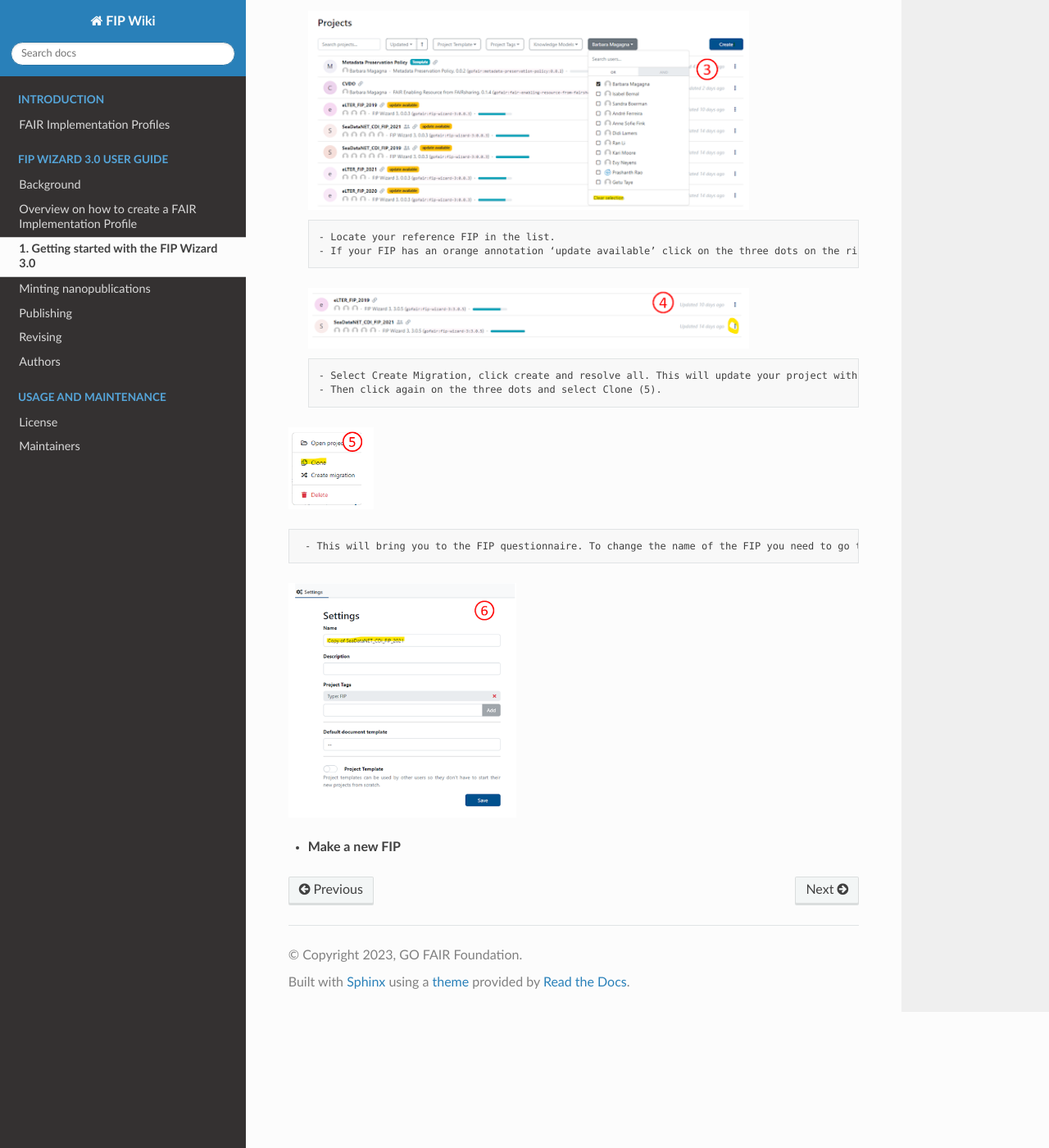
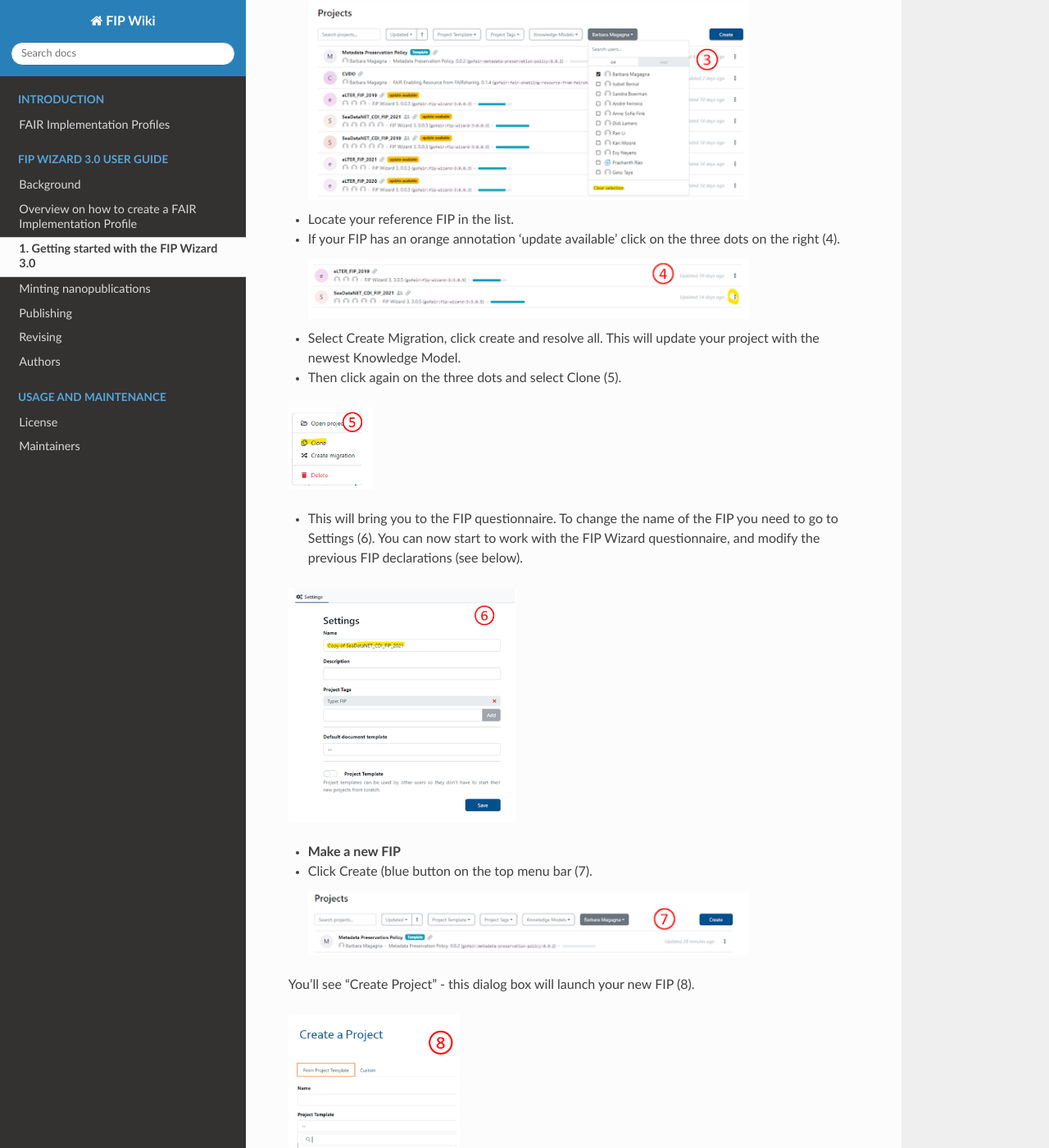
Before and after one commit to gofair-foundation/fip, a Sphinx documentation site: the page built from docs/GettingStarted.md, in a window 1280 px wide and 1400 px high, scrolled down 817 px. Shown: the whole window at 82% size. Built offline with Sphinx 7.4.7 and the Read the Docs theme 2.0.0, drawn with Linux system fonts in a browser that asks for light colours; some of the changed text lies outside the part shown.

Commit message:
Update GettingStarted.md

```diff
--- a/docs/GettingStarted.md
+++ b/docs/GettingStarted.md
@@ -10,23 +10,45 @@
 <p align="left"><img src="./_static/img/fipwug_ch1_img2.png" width="40%"></p>
 
 - You can create FIPs either from scratch or by cloning an existing FIP, and revising it.
-  - **Clone and adapt the FIP project**
-    - By default, you can see only projects you created. To see all projects click on the button where you can see your name and click ‘Clear selection’ (3).
+- **Clone and adapt the FIP project**
+- By default, you can see only projects you created. To see all projects click on the button where you can see your name and click ‘Clear selection’ (3).
 
   <p align="left"><img src="./_static/img/fipwug_ch1_img3.png" width="80%"></p>
 
-      - Locate your reference FIP in the list.
-      - If your FIP has an orange annotation ‘update available’ click on the three dots on the right (4).
+- Locate your reference FIP in the list.
+- If your FIP has an orange annotation ‘update available’ click on the three dots on the right (4).
 
   <p align="left"><img src="./_static/img/fipwug_ch1_img4.png" width="80%"></p>
 
-      - Select Create Migration, click create and resolve all. This will update your project with the newest Knowledge Model.
-      - Then click again on the three dots and select Clone (5).
+- Select Create Migration, click create and resolve all. This will update your project with the newest Knowledge Model.
+- Then click again on the three dots and select Clone (5).
 
  <p align="left"><img src="./_static/img/fipwug_ch1_img5.png" width="15%"></p>
 
-     - This will bring you to the FIP questionnaire. To change the name of the FIP you need to go to Settings (6). You can now start to work with the FIP Wizard questionnaire, and modify the previous FIP declarations (see below).
+- This will bring you to the FIP questionnaire. To change the name of the FIP you need to go to Settings (6). You can now start to work with the FIP Wizard questionnaire, and modify the previous FIP declarations (see below).
 
 <p align="left"><img src="./_static/img/fipwug_ch1_img6.png" width="40%"></p>
 
-  - **Make a new FIP**
+- **Make a new FIP**
+- Click Create (blue button on the top menu bar (7).
+
+  <p align="left"><img src="./_static/img/fipwug_ch1_img7.png" width="80%"></p>
+
+You’ll see “Create Project” - this dialog box will launch your new FIP (8).
+
+ <p align="left"><img src="./_static/img/fipwug_ch1_img8.png" width="30%"></p>
+
+ - Select the tab: From Project Template
+ - Enter a name for your FIP: We recommend [Community acronym]_FIP
+ - Select a template from the drop-down list
+ - You’ll see here 5 templates - select “FAIR Implementation Profile”
+ - Later, when minting nanopublications, you’ll use the other templates:
+   - A FAIR Implementation Community (FIC)
+   - A FAIR Enabling Resource from FAIRsharing
+   - A FAIR Enabling Resource (FER)
+   - A Metadata Preservation Policy (MPP)
+ - Click Save. This will bring you to the FIP questionnaire. You can now start to work with the FIP Wizard questionnaire, and make FIP declarations (see below).
+ - Principally there should be one and only one person that acts as a data steward for the community and enters all answers. However, in most cases the answers will need to be agreed upon within an expert team of that community. By clicking on the Share button on the top right you can provide editing or viewing rights for your colleagues (9).
+
+
+<p align="left"><img src="./_static/img/fipwug_ch1_img9.png" width="40%"></p>
```
